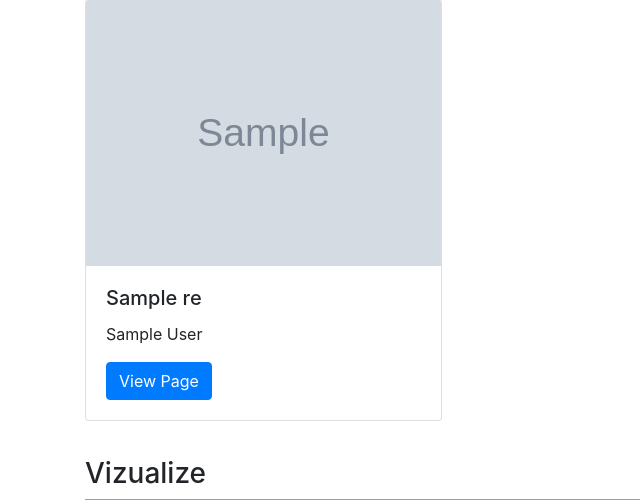
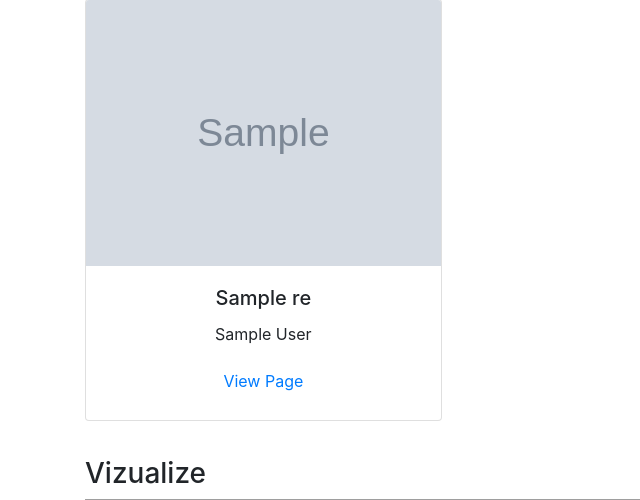
Before and after one commit to alxrusu/WADe_ARK, a Django app: template ark/arkapp/templates/arkapp/artist.html in a window 1280 px wide. Shown: the part 708-1208 px from the top of the page, without its empty margins (0-640 px from the left). Run offline with Django 3.2, Linux system fonts and the light colour scheme; the template is opened without the code that fills it: most values are stand-ins (such as "Sample title", 1, 10 or a date in 2020); grey boxes marked "Sample" are stand-in pictures; some libraries are stand-ins or nearby versions; grey boxes are pictures that could not be loaded.

Commit message:
front end card improvemnt

```diff
--- a/ark/arkapp/templates/arkapp/artist.html
+++ b/ark/arkapp/templates/arkapp/artist.html
@@ -98,10 +98,10 @@
               {% for res in results.Artworks %}
                 <div class="card">
                   <img class="card-img-top" src="{{ res.Picture }}" alt="Card image cap">
-                  <div class="card-body">
+                  <div class="card-body text-center">
                     <h5 class="card-title">{{ res.Name }}</h5>
                     <p class="card-text">{{ res.Author }}</p>
-                    <a href="/ark/artwork/?name={{ res.Name }}" class="btn btn-primary">View Page</a>
+                    <a href="/ark/artwork/?name={{ res.Name }}" class="btn btn-link">View Page</a>
                   </div>
                 </div>
               {% endfor %}
@@ -119,10 +119,10 @@
                 {% for res in recommend %}
                 <div class="card">
                   <img class="card-img-top" src="{{ res.Picture }}" alt="Card image cap">
-                  <div class="card-body">
+                  <div class="card-body text-center">
                     <h5 class="card-title">{{ res.Name }}</h5>
                     <p class="card-text">{{ res.Description }}</p>
-                    <a href="/ark/artist/?name={{ res.Name }}" class="btn btn-primary">View Page</a>
+                    <a href="/ark/artist/?name={{ res.Name }}" class="btn btn-link">View Page</a>
                   </div>
                 </div>
               {% endfor %}
--- a/ark/arkapp/templates/arkapp/artwork.html
+++ b/ark/arkapp/templates/arkapp/artwork.html
@@ -60,10 +60,10 @@
               {% for res in recommend %}
                 <div class="card">
                   <img class="card-img-top" src="{{ res.Picture }}" alt="Card image cap">
-                  <div class="card-body">
+                  <div class="card-body text-center">
                     <h5 class="card-title">{{ res.Name }}</h5>
                     <p class="card-text">{{ res.Author }}</p>
-                    <a href="?name={{ res.Name }}" class="btn btn-primary">View Page</a>
+                    <a href="?name={{ res.Name }}" class="btn btn-link">View Page</a>
                   </div>
                 </div>
               {% endfor %}
--- a/ark/arkapp/templates/arkapp/artworks.html
+++ b/ark/arkapp/templates/arkapp/artworks.html
@@ -140,11 +140,11 @@
               {% for res in results %}
                 <div class="card">
                   <img class="card-img-top" src="{{ res.Picture }}" alt="Card image cap">
-                  <div class="card-body">
+                  <div class="card-body text-center">
                     <h5 class="card-title">{{ res.Name }}</h5>
                     <p class="card-text">{{ res.Author }}</p>
                     <!-- <p class="card-text"><small class="text-muted">Last updated 3 mins ago</small></p> -->
-                    <a href="/ark/artwork/?name={{ res.Name }}" class="btn btn-primary">View Page</a>
+                    <a href="/ark/artwork/?name={{ res.Name }}" class="btn btn-link">View Page</a>
                   </div>
                 </div>
               {% endfor %}
--- a/ark/arkapp/templates/arkapp/index.html
+++ b/ark/arkapp/templates/arkapp/index.html
@@ -151,11 +151,11 @@
               {% for res in results %}
                 <div class="card">
                   <img class="card-img-top" src="{{ res.Picture }}" alt="Card image cap">
-                  <div class="card-body">
+                  <div class="card-body text-center">
                     <h5 class="card-title">{{ res.Name }}</h5>
                     <p class="card-text">{{ res.Description }}</p>
                     <!-- <p class="card-text"><small class="text-muted">Last updated 3 mins ago</small></p> -->
-                    <a href="artist/?name={{ res.Name }}" class="btn btn-primary">View Page</a>
+                    <a href="artist/?name={{ res.Name }}" class="btn btn-link">View Page</a>
                   </div>
                 </div>
               {% endfor %}
--- a/ark/arkapp/templates/arkapp/movement.html
+++ b/ark/arkapp/templates/arkapp/movement.html
@@ -50,10 +50,10 @@
             {% for res in results.Artists %}
                 <div class="card">
                   <img class="card-img-top" src="{{ res.Picture }}" alt="Card image cap">
-                  <div class="card-body">
+                  <div class="card-body text-center">
                     <h5 class="card-title">{{ res.Name }}</h5>
                     <p class="card-text">{{ res.Description }}</p>
-                    <a href="/ark/artist/?name={{ res.Name }}" class="btn btn-primary">View Page</a>
+                    <a href="/ark/artist/?name={{ res.Name }}" class="btn btn-link">View Page</a>
                   </div>
                 </div>
             {% endfor %}
--- a/ark/arkapp/templates/arkapp/movements.html
+++ b/ark/arkapp/templates/arkapp/movements.html
@@ -99,7 +99,7 @@
                     <h5 class="card-title">{{ res }}</h5>
                     <!-- <p class="card-text">{{ res }}</p> -->
                     <!-- <p class="card-text"><small class="text-muted">Last updated 3 mins ago</small></p> -->
-                    <a href="movement/?name={{ res }}" class="btn btn-primary">View Page</a>
+                    <a href="movement/?name={{ res }}" class="btn btn-link">View Page</a>
                   </div>
                 </div>
               {% endfor %}
```
